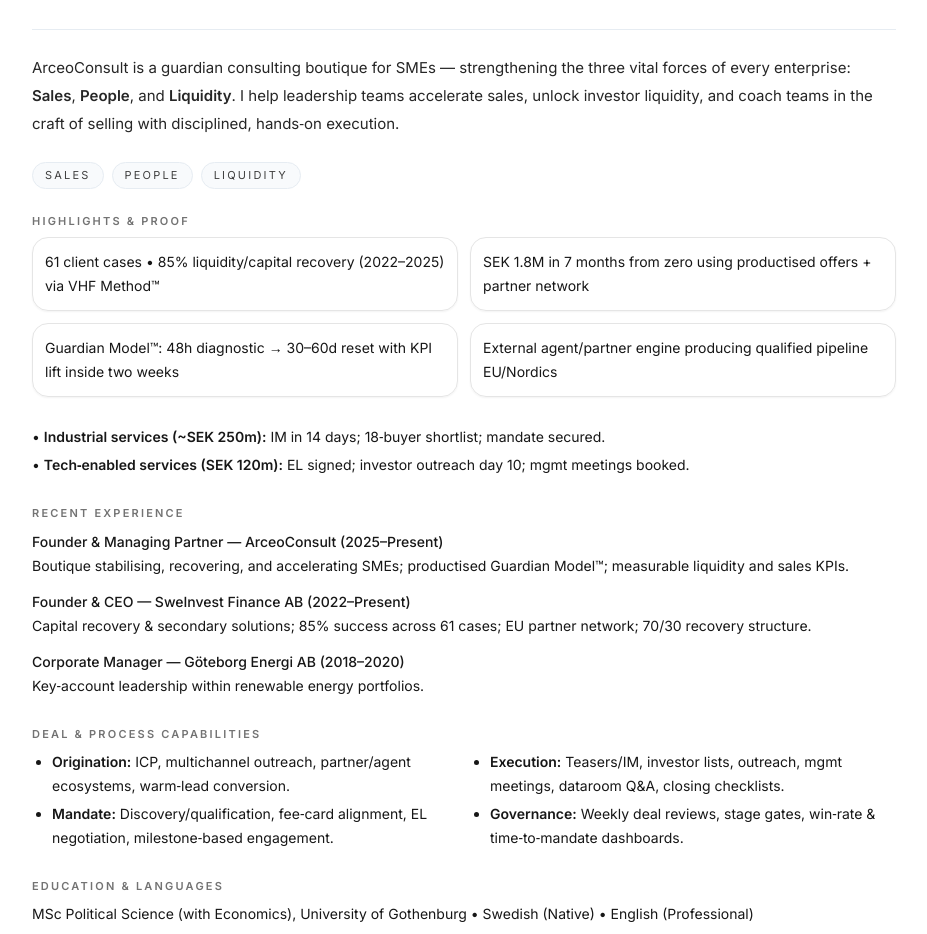
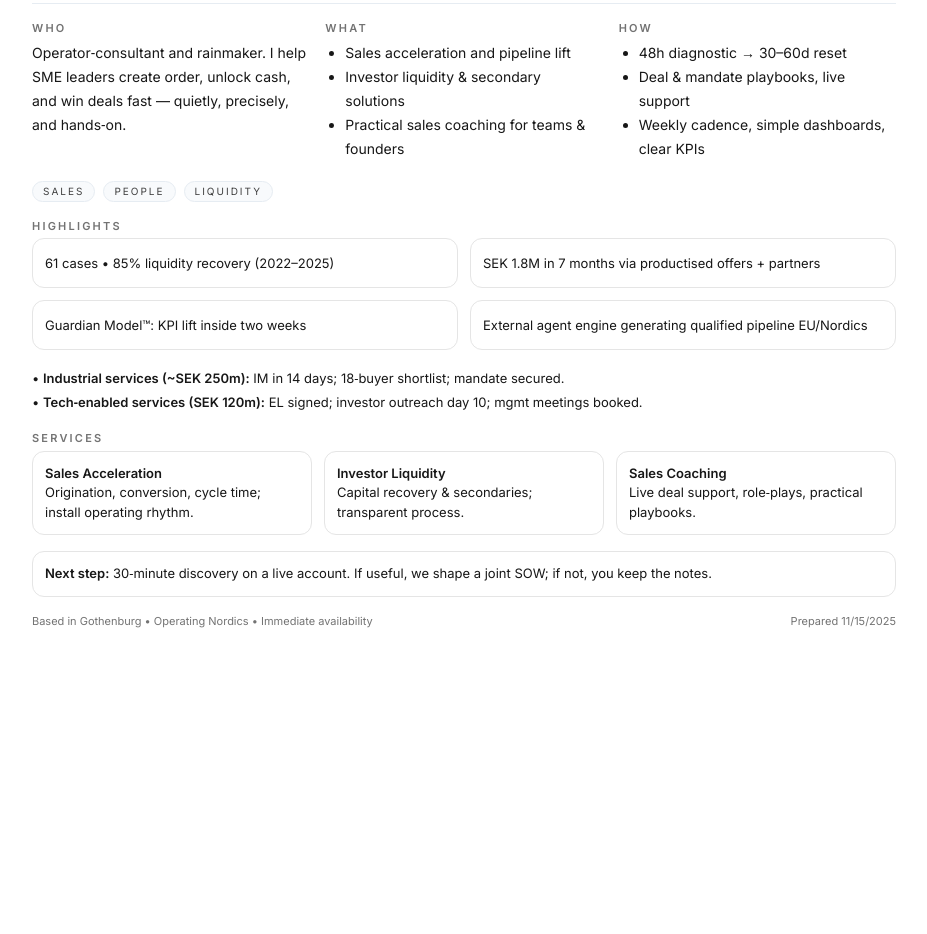
Before and after one commit to quantico-leo/arceo-onepager, a plain HTML site: page index.html in a window 1280 px wide. Shown: the part 172-1106 px from the top of the page, without its empty margins (176-1103 px from the left). After the commit the page ends 825 px from the top, so only its background shows below. Drawn offline with nearby package versions, Linux system fonts and the light colour scheme.

Commit message:
Update index.html

```diff
--- a/index.html
+++ b/index.html
@@ -41,8 +41,7 @@
       .pill { border-color: #E6ECF2; background: #F8FAFC; }
       .divider { background: #E6ECF2; }
 
-      @media print {
-        .no-print { display: none !important; }
+      @media print { .no-print { display: none !important; } .shadow-sm, .shadow { box-shadow: none !important; } body { color: #111827; } @page { size: A4; margin: 10mm; } * { -webkit-print-color-adjust: exact; print-color-adjust: exact; } section, .rounded-2xl, .rounded-xl { break-inside: avoid; } }
         .shadow-sm, .shadow { box-shadow: none !important; }
         body { color: #111827; }
         @page { size: A4; margin: 14mm; }
@@ -64,108 +63,95 @@
     </header>
 
     <!-- Page -->
-    <main class="mx-auto max-w-4xl px-4 py-8">
+    <main class="mx-auto max-w-4xl px-4 py-6">
       <!-- Header -->
-      <section class="flex flex-col md:flex-row md:items-end md:justify-between gap-3 mb-8">
+      <section class="flex flex-col md:flex-row md:items-end md:justify-between gap-3 mb-5">
         <div>
-          <h1 class="text-4xl md:text-[40px] font-semibold tracking-tight text-arceo-navy">Leo Celija</h1>
-          <p class="mt-1 text-[13px] text-neutral-600">Managing Director / Co‑Founder — Sales Acceleration • Investor Liquidity • Sales Coaching (Nordics)</p>
+          <h1 class="text-3xl md:text-[34px] font-semibold tracking-tight text-arceo-navy">Leo Celija</h1>
+          <p class="mt-1 text-[12px] text-neutral-600">Managing Director / Co‑Founder — Sales Acceleration • Investor Liquidity • Sales Coaching (Nordics)</p>
         </div>
-        <div class="text-[13px] text-neutral-700 flex flex-col md:items-end">
-          <div class="flex items-center gap-2"><span>📞</span> <a href="tel:+46737846011" class="hover:underline">+46 737 846011</a></div>
-          <div class="flex items-center gap-2"><span>✉️</span> <a href="mailto:leo.celija@gmail.com" class="hover:underline">leo.celija@gmail.com</a></div>
+        <div class="text-[12px] text-neutral-700 flex flex-col md:items-end">
+          <div class="flex items-center gap-1"><span>📞</span> <a href="tel:+46737846011" class="hover:underline">+46 737 846011</a></div>
+          <div class="flex items-center gap-1"><span>✉️</span> <a href="mailto:leo.celija@gmail.com" class="hover:underline">leo.celija@gmail.com</a></div>
           <a class="hover:underline" href="https://linkedin.com/in/leocelija">linkedin.com/in/leocelija</a>
           <div class="text-neutral-500">Gothenburg, Sweden</div>
         </div>
       </section>
 
-      <div class="divider h-px w-full mb-6"></div>
+      <div class="divider h-px w-full mb-4"></div>
 
-      <!-- Intent (mirrors site tone) -->
-      <section class="mb-6">
-        <h2 class="sr-only">Intent</h2>
-        <p class="text-[15px] leading-7 text-neutral-800">
-          ArceoConsult is a guardian consulting boutique for SMEs — strengthening the three vital forces of every enterprise: <span class="font-semibold">Sales</span>, <span class="font-semibold">People</span>, and <span class="font-semibold">Liquidity</span>. I help leadership teams accelerate sales, unlock investor liquidity, and coach teams in the craft of selling with disciplined, hands‑on execution.
-        </p>
+      <!-- Teaser: Who / What / How -->
+      <section class="grid md:grid-cols-3 gap-4 mb-5">
+        <div>
+          <h2 class="text-[11px] font-semibold uppercase tracking-[0.2em] text-neutral-500 mb-1">Who</h2>
+          <p class="text-[14px] leading-6">Operator‑consultant and rainmaker. I help SME leaders create order, unlock cash, and win deals fast — quietly, precisely, and hands‑on.</p>
+        </div>
+        <div>
+          <h2 class="text-[11px] font-semibold uppercase tracking-[0.2em] text-neutral-500 mb-1">What</h2>
+          <ul class="text-[14px] leading-6 list-disc pl-5">
+            <li>Sales acceleration and pipeline lift</li>
+            <li>Investor liquidity & secondary solutions</li>
+            <li>Practical sales coaching for teams & founders</li>
+          </ul>
+        </div>
+        <div>
+          <h2 class="text-[11px] font-semibold uppercase tracking-[0.2em] text-neutral-500 mb-1">How</h2>
+          <ul class="text-[14px] leading-6 list-disc pl-5">
+            <li>48h diagnostic → 30–60d reset</li>
+            <li>Deal & mandate playbooks, live support</li>
+            <li>Weekly cadence, simple dashboards, clear KPIs</li>
+          </ul>
+        </div>
       </section>
 
       <!-- Pill tags -->
-      <section class="mb-6">
-        <div class="flex flex-wrap gap-2 text-[11px] tracking-widestx uppercase text-neutral-700">
-          <span class="pill rounded-full border px-3 py-1">Sales</span>
-          <span class="pill rounded-full border px-3 py-1">People</span>
-          <span class="pill rounded-full border px-3 py-1">Liquidity</span>
+      <section class="mb-4">
+        <div class="flex flex-wrap gap-2 text-[10px] tracking-widestx uppercase text-neutral-700">
+          <span class="pill rounded-full border px-2.5 py-0.5">Sales</span>
+          <span class="pill rounded-full border px-2.5 py-0.5">People</span>
+          <span class="pill rounded-full border px-2.5 py-0.5">Liquidity</span>
         </div>
       </section>
 
-      <!-- Highlights -->
-      <section class="mb-7">
-        <h2 class="text-[11px] font-semibold uppercase tracking-[0.2em] text-neutral-500 mb-2">Highlights & Proof</h2>
-        <div class="grid md:grid-cols-2 gap-3 text-[14px] leading-6">
-          <div class="rounded-2xl border border-neutral-200 p-3 shadow-sm">61 client cases • 85% liquidity/capital recovery (2022–2025) via VHF Method™</div>
-          <div class="rounded-2xl border border-neutral-200 p-3 shadow-sm">SEK 1.8M in 7 months from zero using productised offers + partner network</div>
-          <div class="rounded-2xl border border-neutral-200 p-3 shadow-sm">Guardian Model™: 48h diagnostic → 30–60d reset with KPI lift inside two weeks</div>
-          <div class="rounded-2xl border border-neutral-200 p-3 shadow-sm">External agent/partner engine producing qualified pipeline EU/Nordics</div>
+      <!-- Proof (tight) -->
+      <section class="mb-4">
+        <h2 class="text-[11px] font-semibold uppercase tracking-[0.2em] text-neutral-500 mb-1">Highlights</h2>
+        <div class="grid md:grid-cols-2 gap-3 text-[13px] leading-6">
+          <div class="rounded-xl border border-neutral-200 p-3">61 cases • 85% liquidity recovery (2022–2025)</div>
+          <div class="rounded-xl border border-neutral-200 p-3">SEK 1.8M in 7 months via productised offers + partners</div>
+          <div class="rounded-xl border border-neutral-200 p-3">Guardian Model™: KPI lift inside two weeks</div>
+          <div class="rounded-xl border border-neutral-200 p-3">External agent engine generating qualified pipeline EU/Nordics</div>
         </div>
       </section>
 
-      <!-- Micro-cases (single line each) -->
-      <section class="mb-7">
-        <ul class="text-[14px] leading-6 space-y-1">
+      <!-- Micro-cases (2) -->
+      <section class="mb-4">
+        <ul class="text-[13px] leading-6">
           <li>• <b>Industrial services (~SEK 250m):</b> IM in 14 days; 18‑buyer shortlist; mandate secured.</li>
           <li>• <b>Tech‑enabled services (SEK 120m):</b> EL signed; investor outreach day 10; mgmt meetings booked.</li>
         </ul>
       </section>
 
-      <!-- Experience (condensed) -->
-      <section class="mb-7">
-        <h2 class="text-[11px] font-semibold uppercase tracking-[0.2em] text-neutral-500 mb-2">Recent Experience</h2>
-        <div class="space-y-3 text-[14px] leading-6">
-          <div>
-            <div class="font-medium">Founder & Managing Partner — ArceoConsult (2025–Present)</div>
-            <p>Boutique stabilising, recovering, and accelerating SMEs; productised Guardian Model™; measurable liquidity and sales KPIs.</p>
-          </div>
-          <div>
-            <div class="font-medium">Founder & CEO — SweInvest Finance AB (2022–Present)</div>
-            <p>Capital recovery & secondary solutions; 85% success across 61 cases; EU partner network; 70/30 recovery structure.</p>
-          </div>
-          <div>
-            <div class="font-medium">Corporate Manager — Göteborg Energi AB (2018–2020)</div>
-            <p>Key‑account leadership within renewable energy portfolios.</p>
-          </div>
+      <!-- Services cards (compact) -->
+      <section class="mb-4">
+        <h2 class="text-[11px] font-semibold uppercase tracking-[0.2em] text-neutral-500 mb-1">Services</h2>
+        <div class="grid md:grid-cols-3 gap-3 text-[13px]">
+          <div class="rounded-xl border border-neutral-200 p-3"><b>Sales Acceleration</b><br/>Origination, conversion, cycle time; install operating rhythm.</div>
+          <div class="rounded-xl border border-neutral-200 p-3"><b>Investor Liquidity</b><br/>Capital recovery & secondaries; transparent process.</div>
+          <div class="rounded-xl border border-neutral-200 p-3"><b>Sales Coaching</b><br/>Live deal support, role‑plays, practical playbooks.</div>
         </div>
       </section>
 
-      <!-- Capabilities (merged lists) -->
-      <section class="mb-7">
-        <h2 class="text-[11px] font-semibold uppercase tracking-[0.2em] text-neutral-500 mb-2">Deal & Process Capabilities</h2>
-        <div class="grid md:grid-cols-2 gap-3 text-[14px] leading-6">
-          <ul class="list-disc pl-5 space-y-1">
-            <li><b>Origination:</b> ICP, multichannel outreach, partner/agent ecosystems, warm‑lead conversion.</li>
-            <li><b>Mandate:</b> Discovery/qualification, fee‑card alignment, EL negotiation, milestone‑based engagement.</li>
-          </ul>
-          <ul class="list-disc pl-5 space-y-1">
-            <li><b>Execution:</b> Teasers/IM, investor lists, outreach, mgmt meetings, dataroom Q&A, closing checklists.</li>
-            <li><b>Governance:</b> Weekly deal reviews, stage gates, win‑rate & time‑to‑mandate dashboards.</li>
-          </ul>
+      <!-- CTA -->
+      <section>
+        <div class="rounded-xl border border-neutral-200 p-3 text-[13px]">
+          <b>Next step:</b> 30‑minute discovery on a live account. If useful, we shape a joint SOW; if not, you keep the notes.
         </div>
       </section>
 
-      <!-- Education & Languages (single line) -->
-      <section class="mb-7">
-        <h2 class="text-[11px] font-semibold uppercase tracking-[0.2em] text-neutral-500 mb-2">Education & Languages</h2>
-        <p class="text-[14px]">MSc Political Science (with Economics), University of Gothenburg • Swedish (Native) • English (Professional)</p>
-      </section>
-
-      <!-- Focus block (3 cards) -->
-      <section>
-        <h2 class="text-[11px] font-semibold uppercase tracking-[0.2em] text-neutral-500 mb-2">Services & Focus (Nordics)</h2>
-        <div class="grid md:grid-cols-3 gap-3 text-[14px]"><div class="rounded-2xl border border-neutral-200 p-3 shadow-sm"><b>Sales Acceleration:</b> Build repeatable origination, improve conversion, shorten cycles; install operating cadence.</div><div class="rounded-2xl border border-neutral-200 p-3 shadow-sm"><b>Investor Liquidity:</b> Capital recovery, secondary solutions, structured outreach; transparent governance.</div><div class="rounded-2xl border border-neutral-200 p-3 shadow-sm"><b>Sales Coaching:</b> Practical playbooks, live deal support, role‑plays, and KPI dashboards for teams and founders.</div></div>
-      </section>
-
       <!-- Footer -->
-      <footer class="mt-8 flex flex-col md:flex-row md:items-center md:justify-between gap-2 text-[12px] text-neutral-500">
-        <div>Based in Gothenburg • Operating Nordics • Available for immediate mandates</div>
+      <footer class="mt-4 flex flex-col md:flex-row md:items-center md:justify-between gap-2 text-[11px] text-neutral-500">
+        <div>Based in Gothenburg • Operating Nordics • Immediate availability</div>
         <div>Prepared <script>document.write(new Date().toLocaleDateString())</script></div>
       </footer>
     </main>
```
